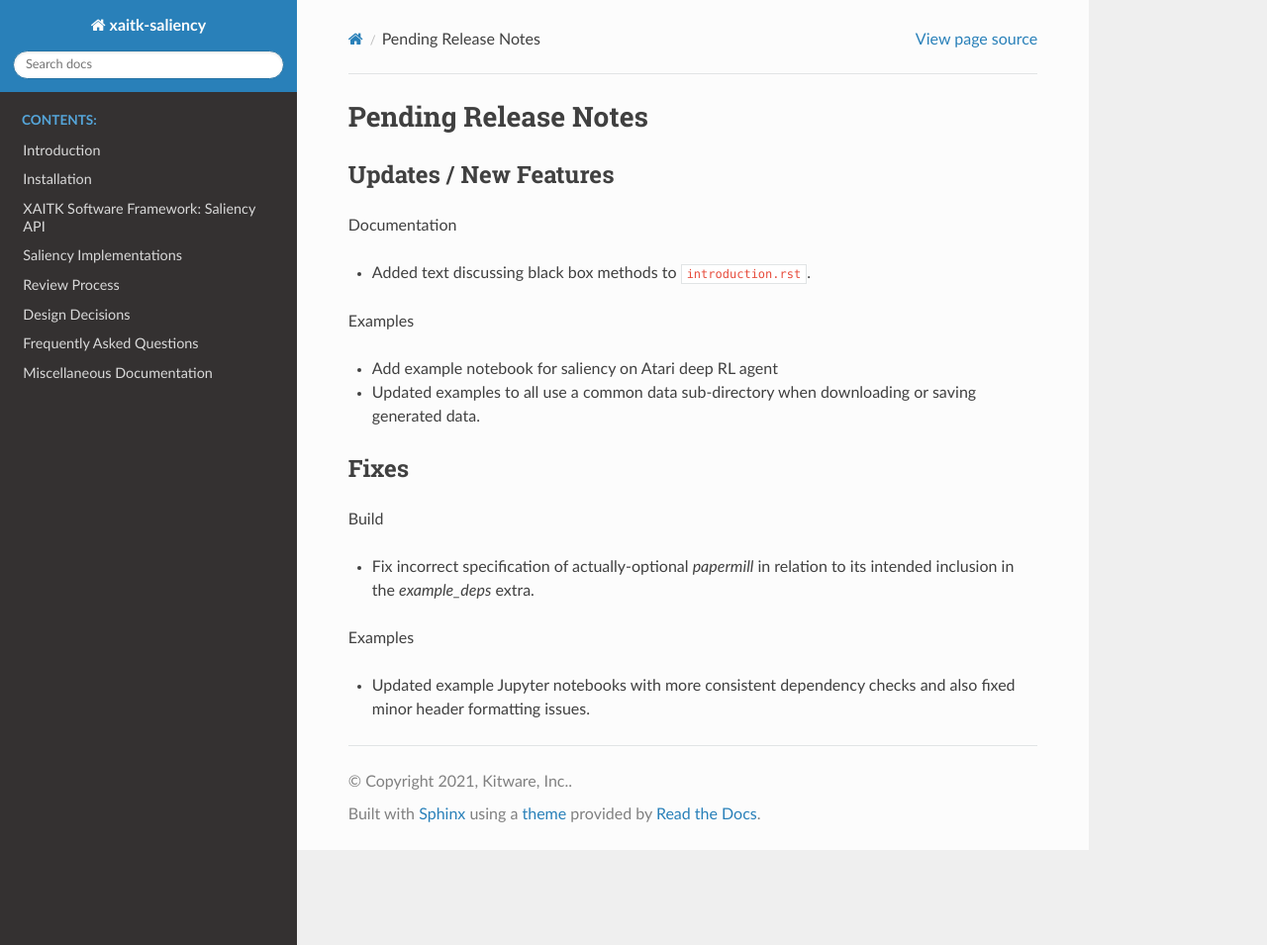
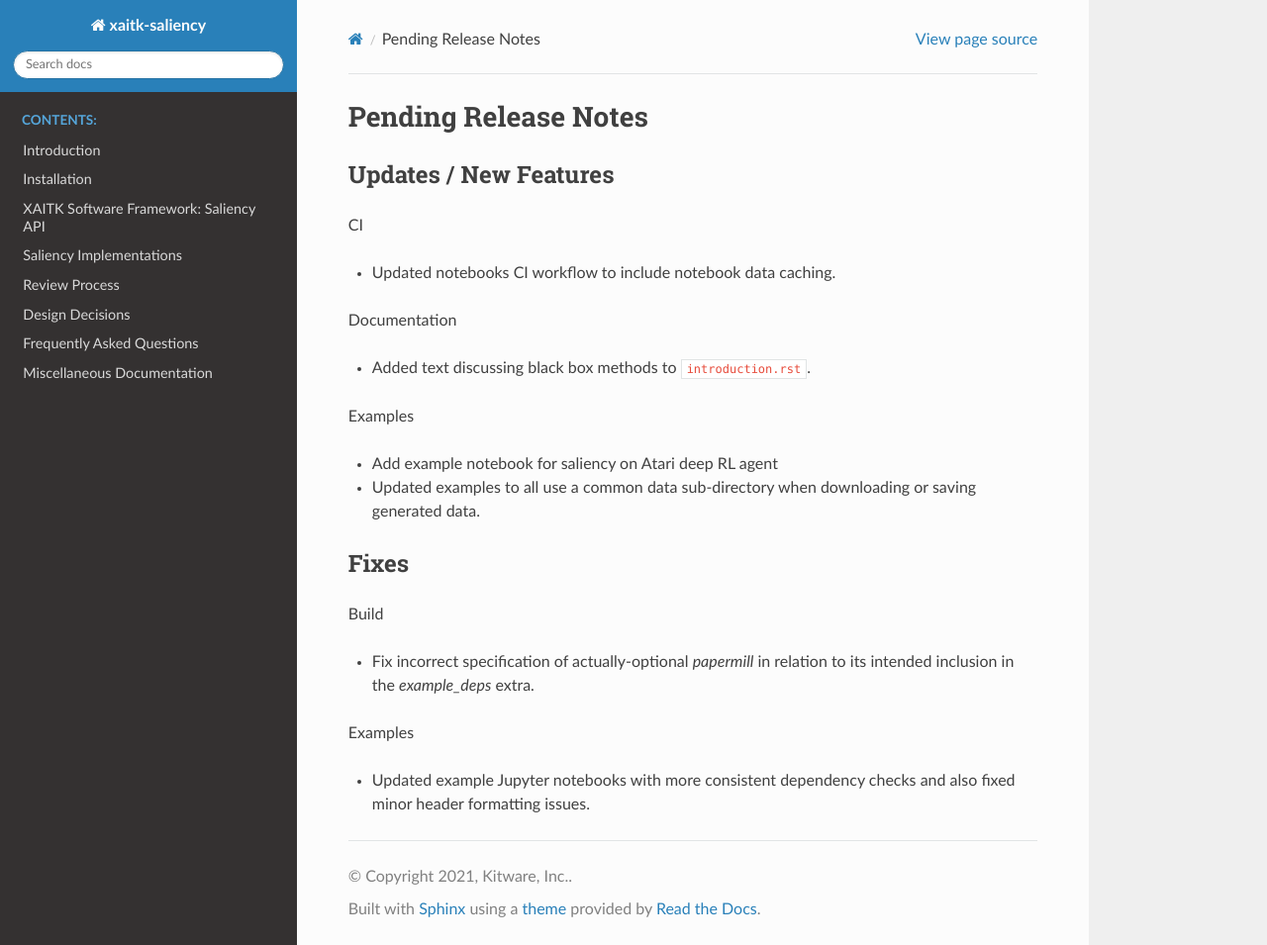
Before and after one commit to XAITK/xaitk-saliency, a Sphinx documentation site: the page built from docs/release_notes/pending_release.rst, in a window 1280 px wide and 955 px high. Shown: the whole window at 99% size. Built offline with Sphinx 7.4.7 and the Read the Docs theme 2.0.0, drawn with Linux system fonts in a browser that asks for light colours; pages that are not in the unit, such as notebooks, are missing from menus.

Commit message:
Update notebook CI workflow to include example data caching
Also added an appropriate restore-key to the unittests CI workflow.

```diff
--- a/docs/release_notes/pending_release.rst
+++ b/docs/release_notes/pending_release.rst
@@ -3,6 +3,10 @@ Pending Release Notes
 
 Updates / New Features
 ----------------------
+
+CI
+
+* Updated notebooks CI workflow to include notebook data caching.
 
 Documentation
 
```
Also changed, not shown: 2 other files.
